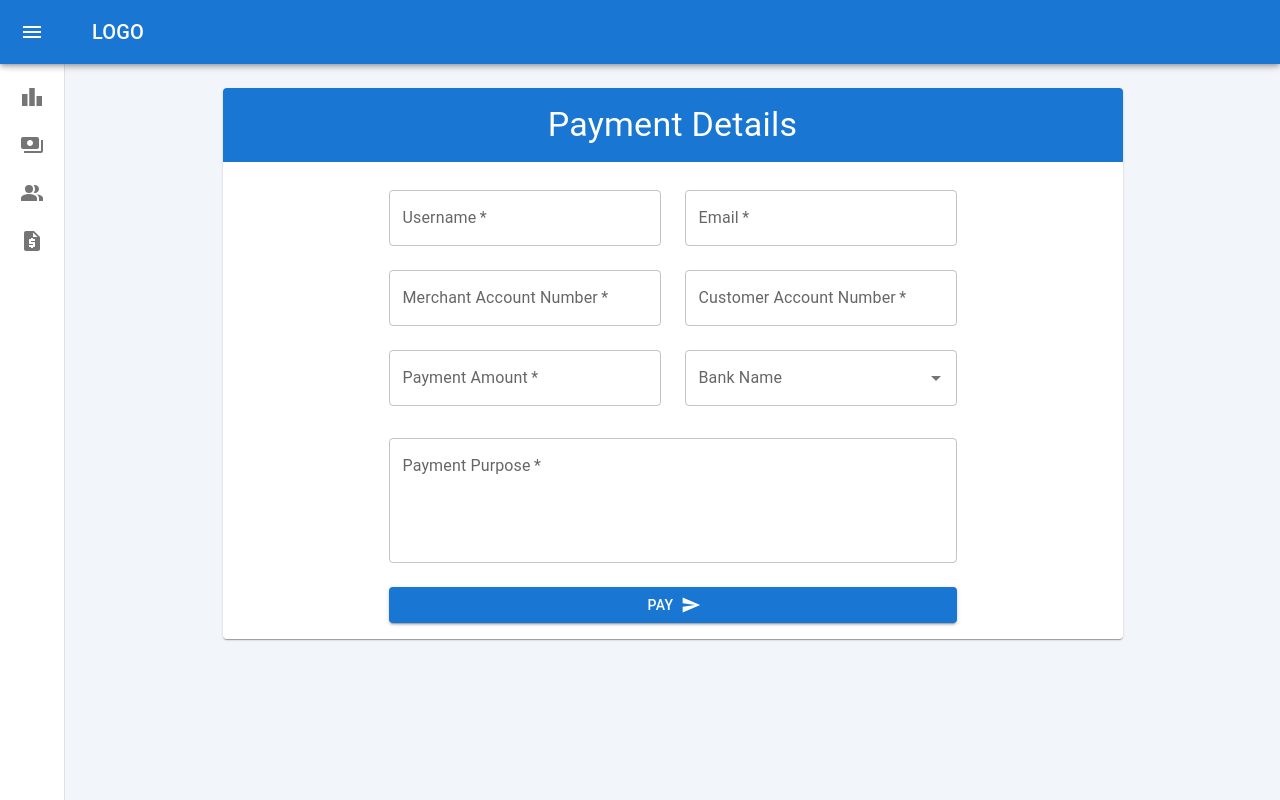
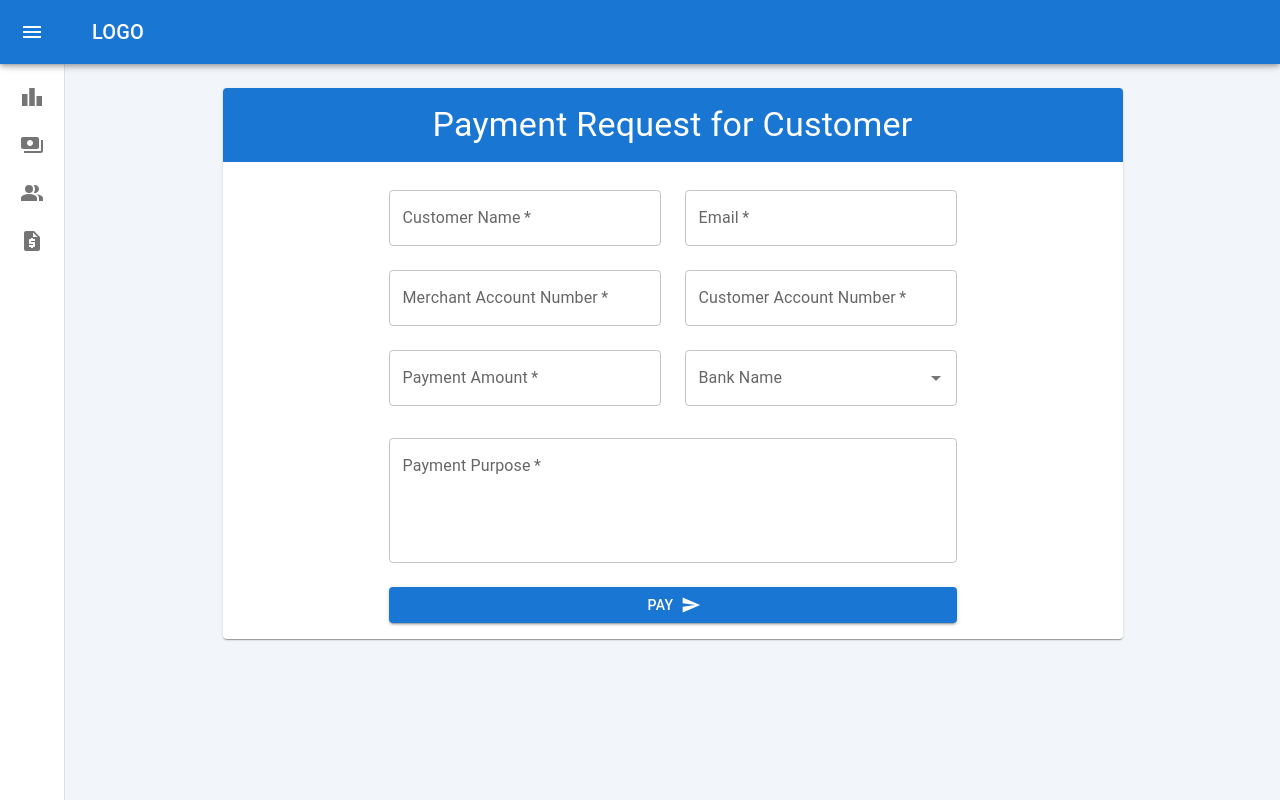
Before and after one commit to ibaddKhan/procom, a React (Vite) app in the folder reactApp/: page /merchant/paymentrequest in a window 1280 px wide. Built offline with nearby package versions, Linux system fonts and the light colour scheme.

Commit message:
merchant payment request form updated

```diff
--- a/reactApp/src/components/marchents/paymentForm.jsx
+++ b/reactApp/src/components/marchents/paymentForm.jsx
@@ -72,7 +72,7 @@ export default function InstantPaymentForm() {
             textAlign: "center",
           }}
         >
-          Payment Details
+          Payment Request for Customer
         </Typography>
         <form
           onSubmit={(e) => {
@@ -92,7 +92,7 @@ export default function InstantPaymentForm() {
                 required
                 id="username"
                 name="username"
-                label="Username"
+                label="Customer Name"
                 fullWidth
                 variant="outlined"
                 value={formik.values.username}
```
